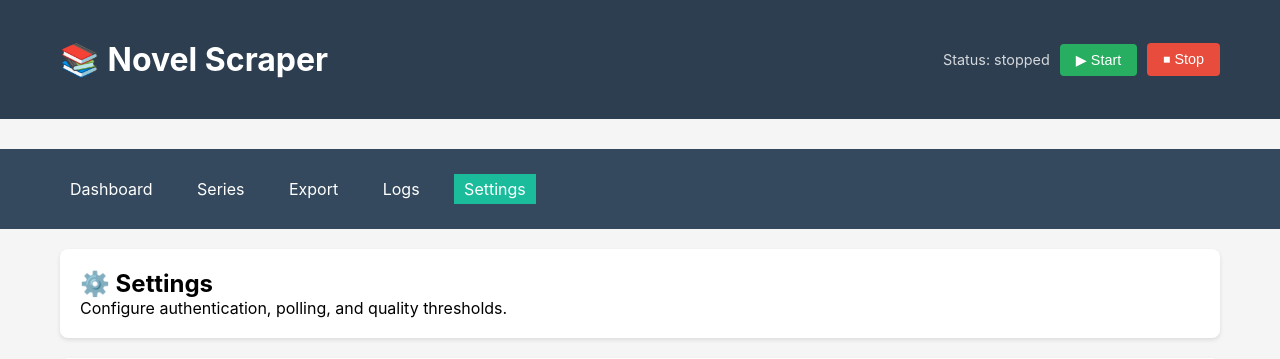
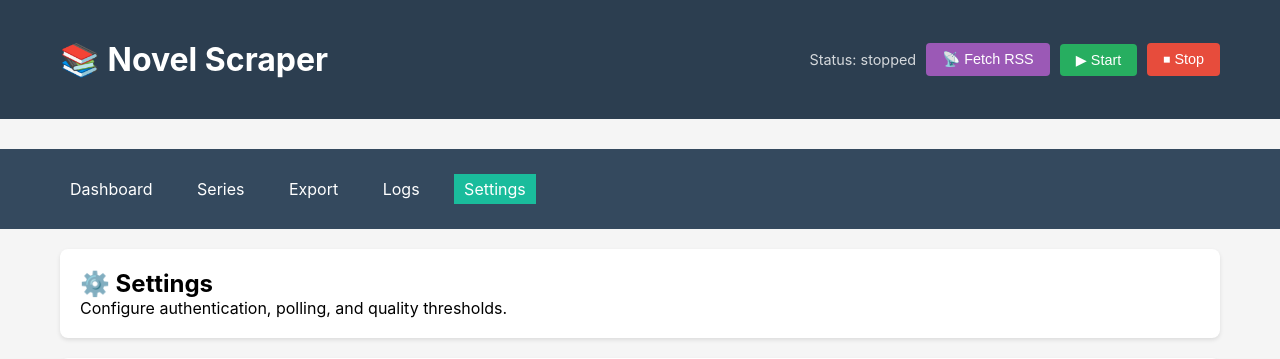
Before and after one commit to Morgan-WIlkinson98/Automated-Novel-Scraper, a Flask app: page /settings in a window 1280 px wide. Shown: the top 359 px of the page. Run offline with Flask 3, Linux system fonts and the light colour scheme; parts of the project's set-up code (start-up, migrations or seed data) failed here and were passed over.

Commit message:
feat(ui): Add global Fetch RSS button to manually trigger RSS sync
- Add /api/fetch_rss endpoint that runs one RSS poll in the background
- Add 📡 Fetch RSS button to the global header
- main.get_db() initializes chapter DB on demand so handle_new_entry works outside the scraper process
- Import handle_new_entry and rss_watcher in web_ui.py

```diff
--- a/templates/base.html
+++ b/templates/base.html
@@ -40,6 +40,7 @@
             <h1>📚 Novel Scraper</h1>
             <div class="controls" style="display: flex; align-items: center; gap: 10px;">
                 <span id="scraper-status" style="font-size: 0.9em; opacity: 0.8;">Status: checking...</span>
+                <button id="fetch-rss-btn" class="btn" onclick="fetchRss()" style="background: #9b59b6; padding: 8px 16px; font-size: 0.9em;">📡 Fetch RSS</button>
                 <button id="start-btn" class="btn btn-success" onclick="startScraper()" style="padding: 8px 16px; font-size: 0.9em;">▶ Start</button>
                 <button id="stop-btn" class="btn" onclick="stopScraper()" style="background: #e74c3c; padding: 8px 16px; font-size: 0.9em;">⏹ Stop</button>
             </div>
@@ -55,6 +56,16 @@
         </div>
     </div>
     <script>
+        async function fetchRss() {
+            try {
+                const response = await fetch('/api/fetch_rss', { method: 'POST' });
+                const data = await response.json();
+                alert(data.success ? 'RSS fetch started. Check logs for progress.' : 'Failed: ' + (data.error || 'Unknown'));
+            } catch (e) {
+                alert('Fetch RSS request failed: ' + e);
+            }
+        }
+
         async function startScraper() {
             try {
                 const response = await fetch('/api/start_scraper', { method: 'POST' });
--- a/web_ui.py
+++ b/web_ui.py
@@ -22,6 +22,8 @@ from settings import get_settings, reload_settings
 from exceptions import DatabaseError
 from logging_config import setup_logging as setup_app_logging, get_log_path
 from curl_parser import parse_curl_command
+from main import handle_new_entry
+from rss_watcher import init_db as init_seen_db, poll_once
 
 logger = logging.getLogger(__name__)
 
@@ -523,6 +525,27 @@ def _scraper_is_running() -> bool:
         return False
 
 
+@app.route('/api/fetch_rss', methods=['POST'])
+def api_fetch_rss():
+    """Manually trigger one RSS poll in the background."""
+    try:
+        import threading
+
+        def _fetch():
+            conn = init_seen_db(get_settings().SEEN_ENTRIES_DB)
+            try:
+                poll_once(conn, handle_new_entry)
+            finally:
+                conn.close()
+
+        thread = threading.Thread(target=_fetch, daemon=True)
+        thread.start()
+        return jsonify({'success': True, 'message': 'RSS fetch started. Check logs for progress.'})
+    except Exception as e:
+        logger.error(f"Fetch RSS failed: {e}")
+        return jsonify({'success': False, 'error': str(e)}), 500
+
+
 @app.route('/api/scraper_status')
 def api_scraper_status():
     """Check whether the scraper is currently running."""
```
Also changed, not shown: main.py (+8 -0 lines).
